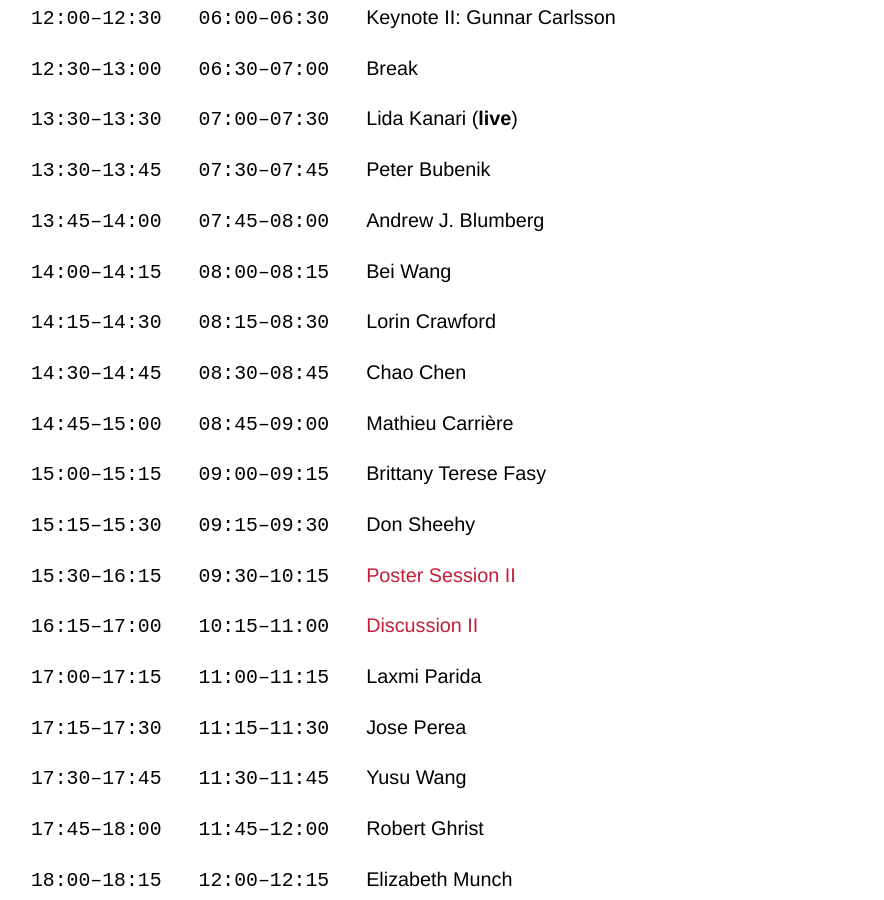
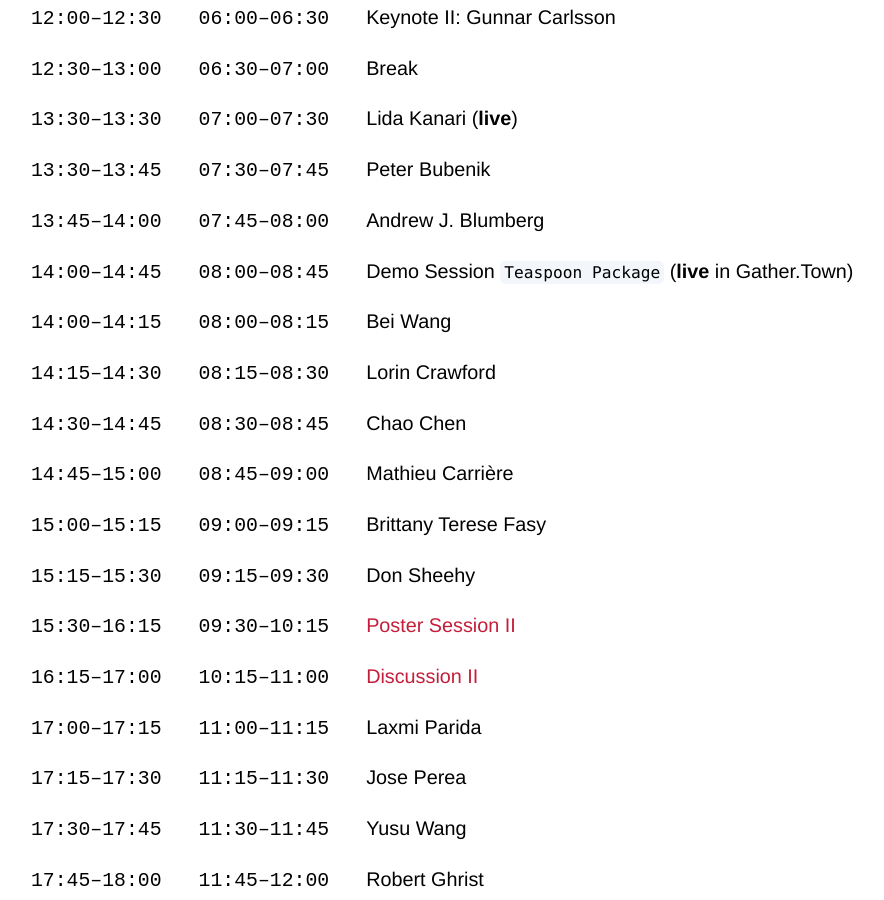
Before and after one commit to tda-in-ml/tda-in-ml.github.io, a Jekyll site: the page built from schedule.md, in a window 1280 px wide and 900 px high, scrolled down 1448 px. Shown: the whole window, without its empty margins (160-1044 px from the left). Built offline with Jekyll 4.4.1, drawn with Linux system fonts in a browser that asks for light colours; some web fonts are replaced; our own code applies the rules of GitHub Pages for plain Markdown files.

Commit message:
Extended schedule

```diff
--- a/schedule.md
+++ b/schedule.md
@@ -32,6 +32,7 @@ a detailed breakdown of poster sessions.
 | <span style="font-family: monospace;">13:30--13:30</span> |  <span style="font-family: monospace;">07:00--07:30</span> | Lida Kanari (**live**)      |
 | <span style="font-family: monospace;">13:30--13:45</span> |  <span style="font-family: monospace;">07:30--07:45</span> | Peter Bubenik               |
 | <span style="font-family: monospace;">13:45--14:00</span> |  <span style="font-family: monospace;">07:45--08:00</span> | Andrew J. Blumberg          |
+| <span style="font-family: monospace;">14:00--14:45</span> |  <span style="font-family: monospace;">08:00--08:45</span> | Demo Session `Teaspoon Package` (**live** in Gather.Town)                    |
 | <span style="font-family: monospace;">14:00--14:15</span> |  <span style="font-family: monospace;">08:00--08:15</span> | Bei Wang                    |
 | <span style="font-family: monospace;">14:15--14:30</span> |  <span style="font-family: monospace;">08:15--08:30</span> | Lorin Crawford              |
 | <span style="font-family: monospace;">14:30--14:45</span> |  <span style="font-family: monospace;">08:30--08:45</span> | Chao Chen                   |
```
